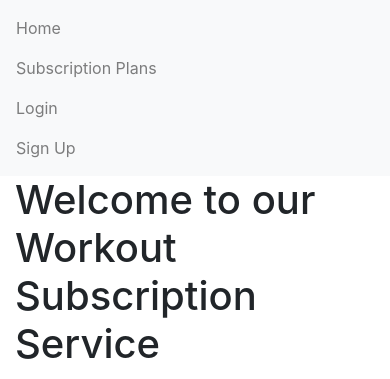
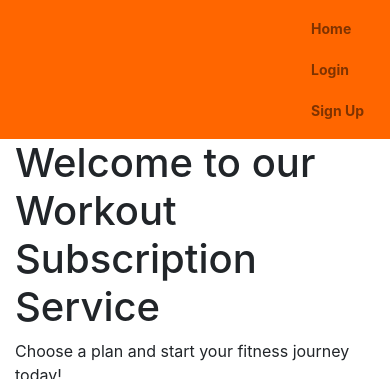
Before and after one commit to Pontaaaa/workout-plan, a Django app: page / in a window 390 px wide. Shown: the top 379 px of the page. Run offline with Django 5.2, Linux system fonts and the light colour scheme; some libraries are stand-ins or nearby versions.

Commit message:
add images and css to home.html

```diff
--- a/Plans/Plan/templates/Plan/home.html
+++ b/Plans/Plan/templates/Plan/home.html
@@ -6,13 +6,31 @@
   <title>Workout Subscriptions</title>
   <link href="https://stackpath.bootstrapcdn.com/bootstrap/4.5.2/css/bootstrap.min.css" rel="stylesheet">
   <link rel="stylesheet" href="styles.css">
+  <style>
+    .navbar {
+      width: 100%;
+      background-color: #ff6600;
+    }
+    .navbar-nav .nav-link {
+  padding-right: 20px;
+  padding-left: 20px;
+  color: black;
+  font-weight: bold;
+  text-decoration: none;
+}
+@media (max-width: 768px) {
+  .navbar-nav .nav-link {
+    padding: 10px;
+    font-size: 14px;
+  }
+}
+  </style>
 </head>
 <body>
   <header>
-    <nav class="navbar navbar-expand-lg navbar-light bg-light">
-      <ul class="navbar-nav mr-auto">
+    <nav class="navbar navbar-expand-lg navbar-light">
+      <ul class="navbar-nav ml-auto">
         <li class="nav-item"><a class="nav-link" href="/">Home</a></li>
-        <li class="nav-item"><a class="nav-link" href="/plans/">Subscription Plans</a></li>
         <li class="nav-item"><a class="nav-link" href="/login/">Login</a></li>
         <li class="nav-item"><a class="nav-link" href="/signup/">Sign Up</a></li>
       </ul>
@@ -24,6 +42,17 @@
     <p>Choose a plan and start your fitness journey today!</p>
   </main>
 
+  <div class="container">
+    <div class="row">
+      <div class="col-md-6">
+        <img src="https://i.imgur.com/rPEuB7i.jpeg" class="img-fluid" alt="Subscription free trail Image">
+      </div>
+      <div class="col-md-6">
+        <img src="https://i.imgur.com/l2uKylU.jpeg" class="img-fluid" alt="Subscription paid Image">
+      </div>
+    </div>
+  </div>
+
   <footer class="footer">
     <p>footer</p>
   </footer>
```
